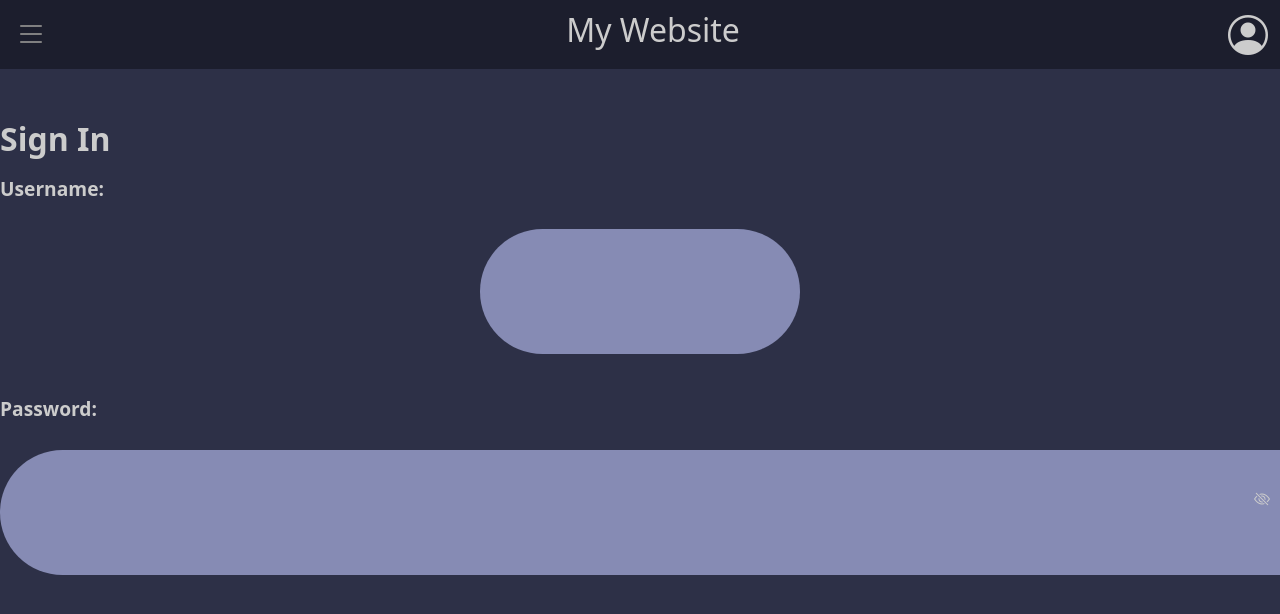
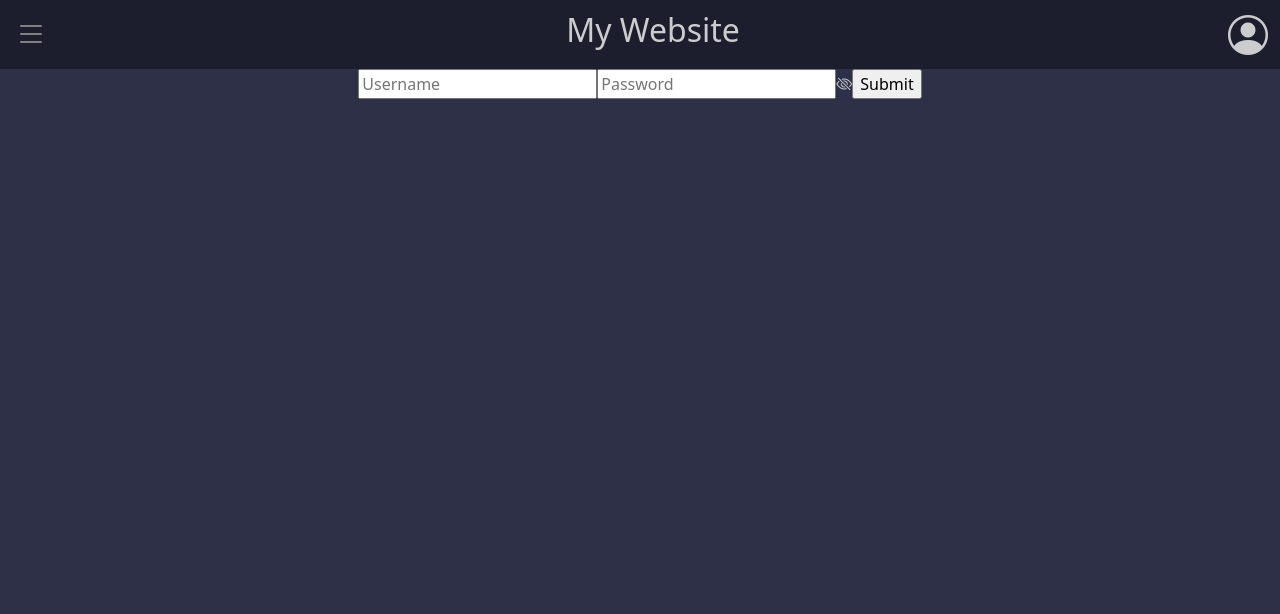
Before and after one commit to DarkRose2021/NewMovieDBSite, a React (Create React App) app in the folder front-end/: page /login in a window 1280 px wide. Shown: the top 614 px of the page. Built offline with nearby package versions, Linux system fonts and the light colour scheme.

Commit message:
updating Login for validation

```diff
--- a/front-end/src/Components/Login.js
+++ b/front-end/src/Components/Login.js
@@ -1,21 +1,55 @@
 //Login form that sends to back end that checks if the user used the proper username and password
 import { useEffect, useState } from "react";
 import TokenHook from "./TokenHook";
+import {useForm} from 'react-hook-form'
 
 const Login = () => {
-
+const {
+    register,
+    handleSubmit,
+    formState: {errors},
+    watch} = useForm();
     const [username, setUsername] = useState('');
-    const [password, setPassword] = useState('');
     const [showPassword, setShowPassword] = useState(false);
+    const password = watch(["password", ""]);
     const hasToken = TokenHook();
 
     const togglePassword = () => {
         setShowPassword(!showPassword);
       };
 
+     const onSubmit = async(data) => {
+        console.log("Sending data")
+     }
+
     //api call: `http://localhost:8080/login`
 	return (
-        <div container d-flex flex-column justify-content-center align-items-center>
+        <div className="container d-flex flex-column justify-content-center align-items-center">
+
+        <form className="loginForm" onSubmit={handleSubmit}>
+
+             <input {...register("username", {required: "Username is required"})}  placeholder="Username" onChange={(e) => setUsername} />
+
+
+
+            <input {...register("password",
+                {required: "PAssword is required"})}
+                type={showPassword ? "text" : "password"}
+                placeholder="Password"/>
+
+            <span className="icon-eye" onClick={togglePassword}>
+                {showPassword ? (
+                    <i className="bi bi-eye"></i>
+                ) : (
+                    <i className="bi bi-eye-slash"></i>
+                )}
+            </span>
+
+            <input type="submit" />
+
+        </form>
+
+{/*
             <div className="SignInForm">
 
             <h1 className="Title SignInForm">Sign In</h1>
@@ -46,9 +80,9 @@ const Login = () => {
                                 )}
                                 </span>
                         </div>
-                </div>
+                </div> */}
             </div>
-        </div>
+        // </div>
     );
 };
 
--- a/front-end/src/Components/SignUp.js
+++ b/front-end/src/Components/SignUp.js
@@ -9,6 +9,7 @@ const SignUp = () => {
         handleSubmit,
         formState: {errors},
         watch} = useForm();
+
         const [showPassword, setShowPassword] = useState(false);
 
         const password = watch(["password", ""]);
```
